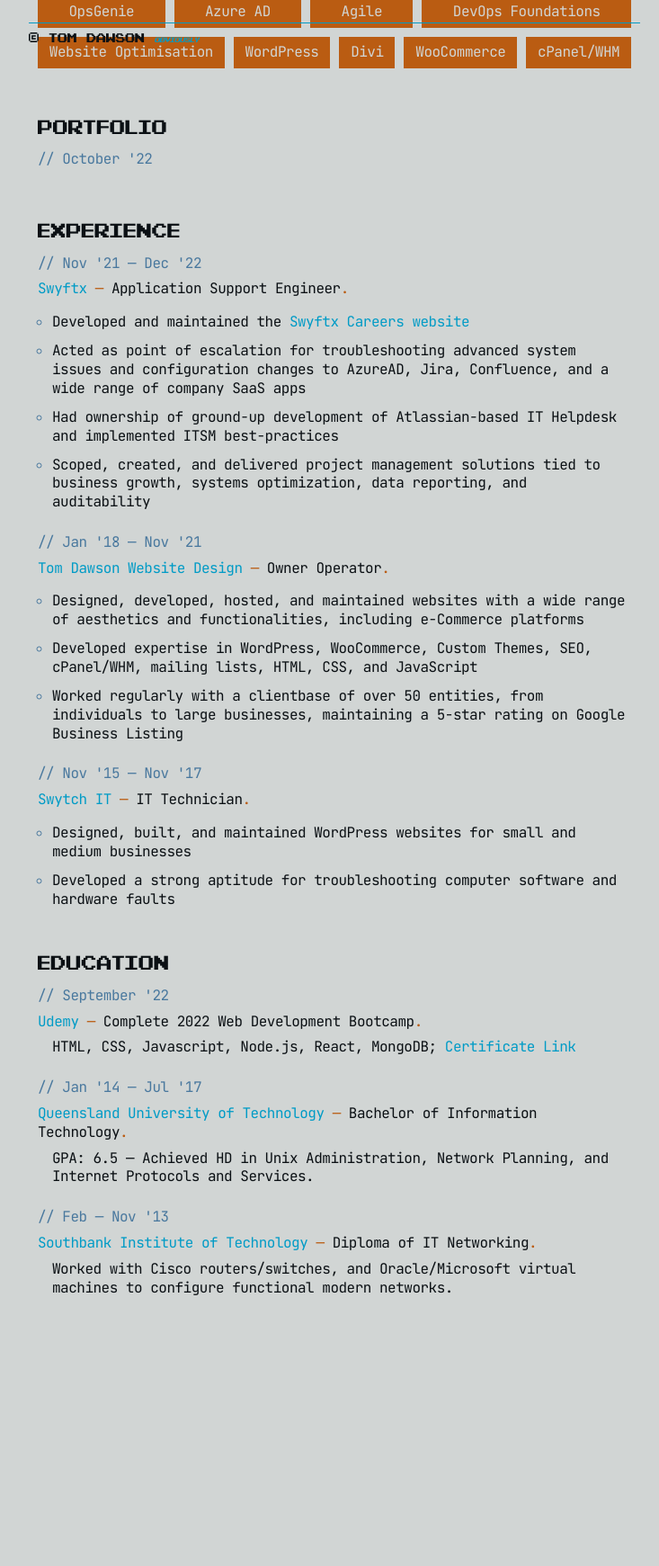
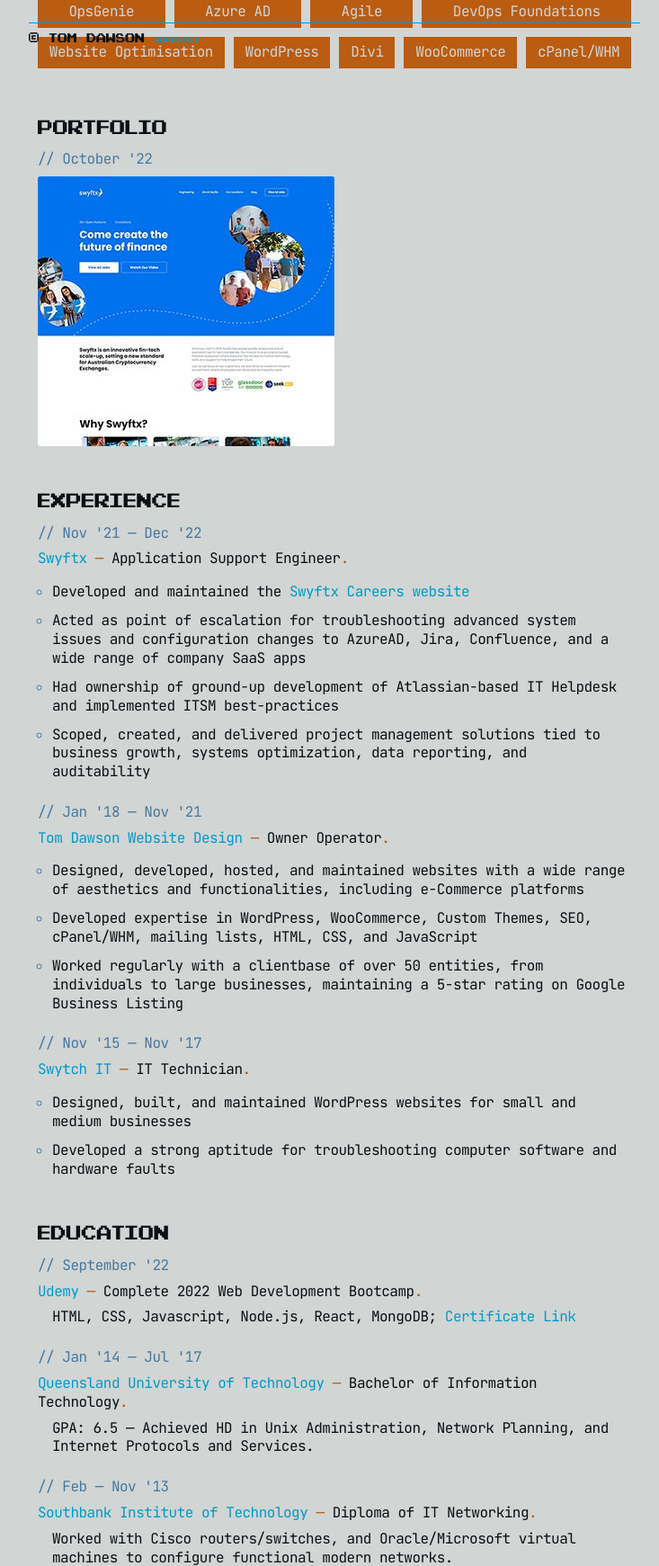
Before and after one commit to TomDawson/cv, a PHP site: page / in a window 1280 px wide. Shown: the part 744-2485 px from the top of the page at 90% size, without its empty margins (268-1001 px from the left). Before the commit the page ends 2184 px from the top, so only its background shows below. Run offline with PHP 8.4, Linux system fonts and the light colour scheme.

Commit message:
saving today's work towards portfolio

```diff
--- a/index.html
+++ b/index.html
@@ -107,34 +107,38 @@
             <span class="skill-key it">IT</span>
           </div>
           <ul class="flex-container">
-            <li class="primary-skill">HTML</li>
-            <li class="primary-skill">CSS</li>
-            <li class="primary-skill">JavaScript</li>
-            <li class="primary-skill">React</li>
-            <li class="primary-skill">Node.js</li>
-            <li class="primary-skill">MongoDB</li>
-            <li class="primary-skill">Responsive Design</li>
-            <li class="primary-skill">SEO</li>
-            <li class="primary-skill">Git</li>
-            <li class="primary-skill">GitHub</li>
-            <li class="secondary-skill">Jira</li>
-            <li class="secondary-skill">Confluence</li>
-            <li class="secondary-skill">OpsGenie</li>
-            <li class="secondary-skill">Azure AD</li>
-            <li class="secondary-skill">Agile</li>
-            <li class="secondary-skill">DevOps Foundations</li>
-            <li class="secondary-skill">Website Optimisation</li>
-            <li class="secondary-skill">WordPress</li>
-            <li class="secondary-skill">Divi</li>
-            <li class="secondary-skill">WooCommerce</li>
-            <li class="secondary-skill">cPanel/WHM</li>
+            <li class="programming-skill">HTML</li>
+            <li class="programming-skill">CSS</li>
+            <li class="programming-skill">JavaScript</li>
+            <li class="programming-skill">React</li>
+            <li class="programming-skill">Node.js</li>
+            <li class="programming-skill">MongoDB</li>
+            <li class="programming-skill">Responsive Design</li>
+            <li class="programming-skill">SEO</li>
+            <li class="programming-skill">Git</li>
+            <li class="programming-skill">GitHub</li>
+            <li class="it-skill">Jira</li>
+            <li class="it-skill">Confluence</li>
+            <li class="it-skill">OpsGenie</li>
+            <li class="it-skill">Azure AD</li>
+            <li class="it-skill">Agile</li>
+            <li class="it-skill">DevOps Foundations</li>
+            <li class="it-skill">Website Optimisation</li>
+            <li class="it-skill">WordPress</li>
+            <li class="it-skill">Divi</li>
+            <li class="it-skill">WooCommerce</li>
+            <li class="it-skill">cPanel/WHM</li>
           </ul>
         </section>
         <section class="indented">
           <h4>Portfolio</h4>
-          <div class="section-entry">
-            <span class="date">October '22</span>
-
+          <div class="section-entry portfolio-entry">
+            <div class="portfolio-summary-wrapper">
+              <span class="date">October '22</span>
+            </div>
+            <div class="portfolio-image-wrapper">
+              <img src="images/swyftx-careers-site-min.jpg" />
+            </div>
           </div>
         </section>
         <section class="indented">
--- a/styles/style.css
+++ b/styles/style.css
@@ -151,7 +151,7 @@ a:hover {
   color: var(--text-link-hover);
 }
 
-img:hover {
+nav img:hover {
   transform: scale(115%);
 }
 
@@ -276,12 +276,12 @@ h1 {
   color: var(--text-subtitle);
 }
 
-.primary-skill {
+.programming-skill {
   background-color: var(--text-title);
   color: var(--background);
 }
 
-.secondary-skill {
+.it-skill {
   background-color: var(--text-subtitle);
   color: var(--background);
 }
@@ -522,8 +522,8 @@ hr,
 img,
 a,
 .container,
-.primary-skill,
-.secondary-skill,
+.programming-skill,
+.it-skill,
 .pixel-button,
 #tom-dawson,
 #front-end-developer,
@@ -539,7 +539,7 @@ a,
 
 .flex-container > *:hover {
   transform: translateY(-3px);
-  box-shadow: 0px 3px 0px 0px rgb(126, 126, 126);
+  box-shadow: 0px 3px 0px 0px var(--text-body);
 }
 
 body {
@@ -579,3 +579,34 @@ body {
     stroke-width: 0.5;
   }
 }
+
+/* Portfolio */
+
+.portfolio-entry {
+
+}
+
+.portfolio-summary-wrapper {
+
+}
+
+.portfolio-image-wrapper {
+  height: 300px;
+  overflow: hidden;
+}
+
+.portfolio-image-wrapper img {
+  width: 50%;
+  height: 100%;
+  object-fit: cover;
+  object-position: top center;
+  transition: all 11s ease-in-out;
+  border-radius: 3px;
+
+}
+
+.portfolio-image-wrapper:hover img, .portfolio-image-wrapper:active img {
+  object-position: bottom center;
+}
+
+/*box-shadow: inset 7px 7px 5px 0px rgba(0,0,0,0.1);*/
```
Also changed, not shown: images/swyftx-careers-site-min.jpg (added), images/swyftx-careers-site.jpg (added).
